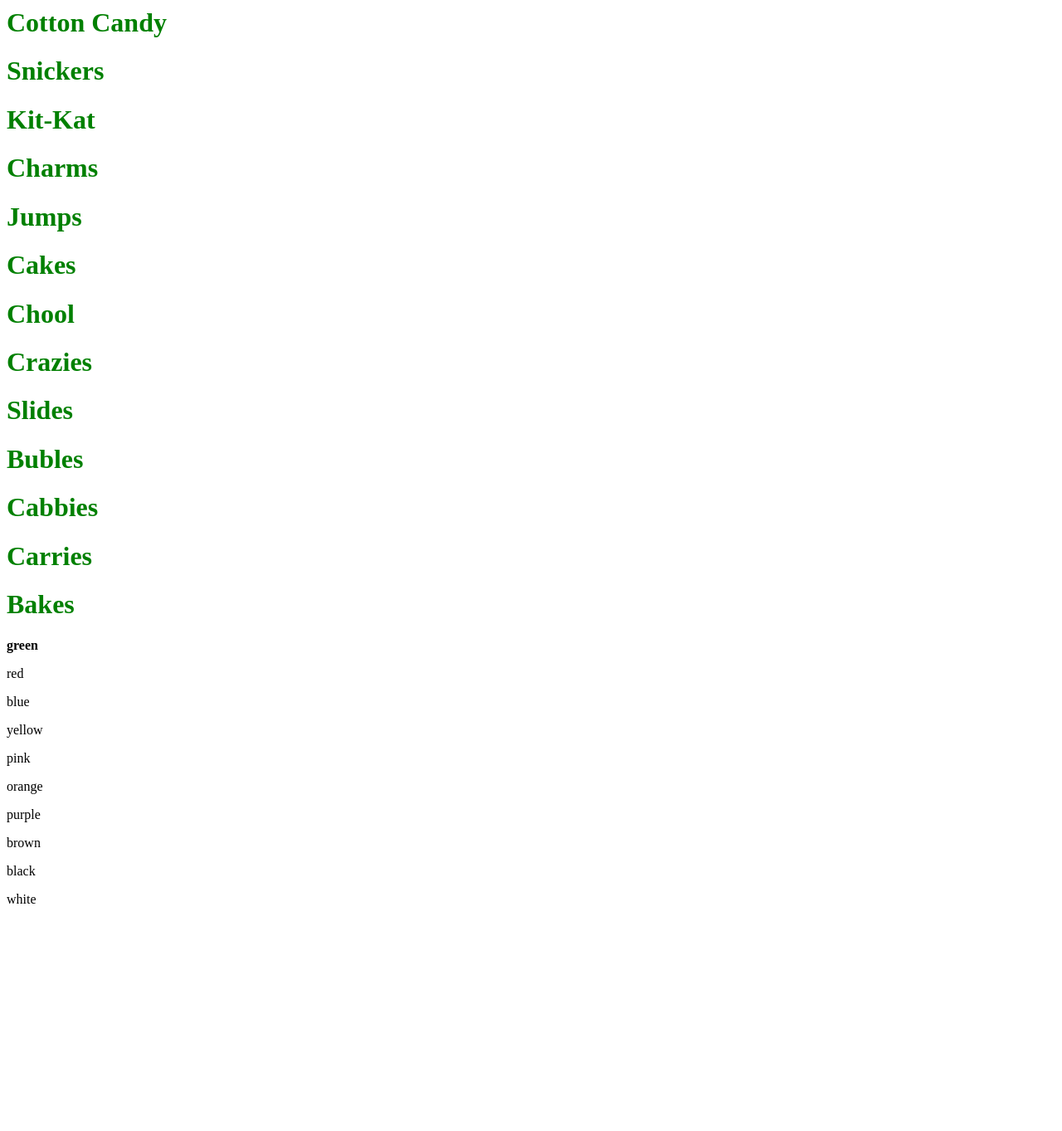
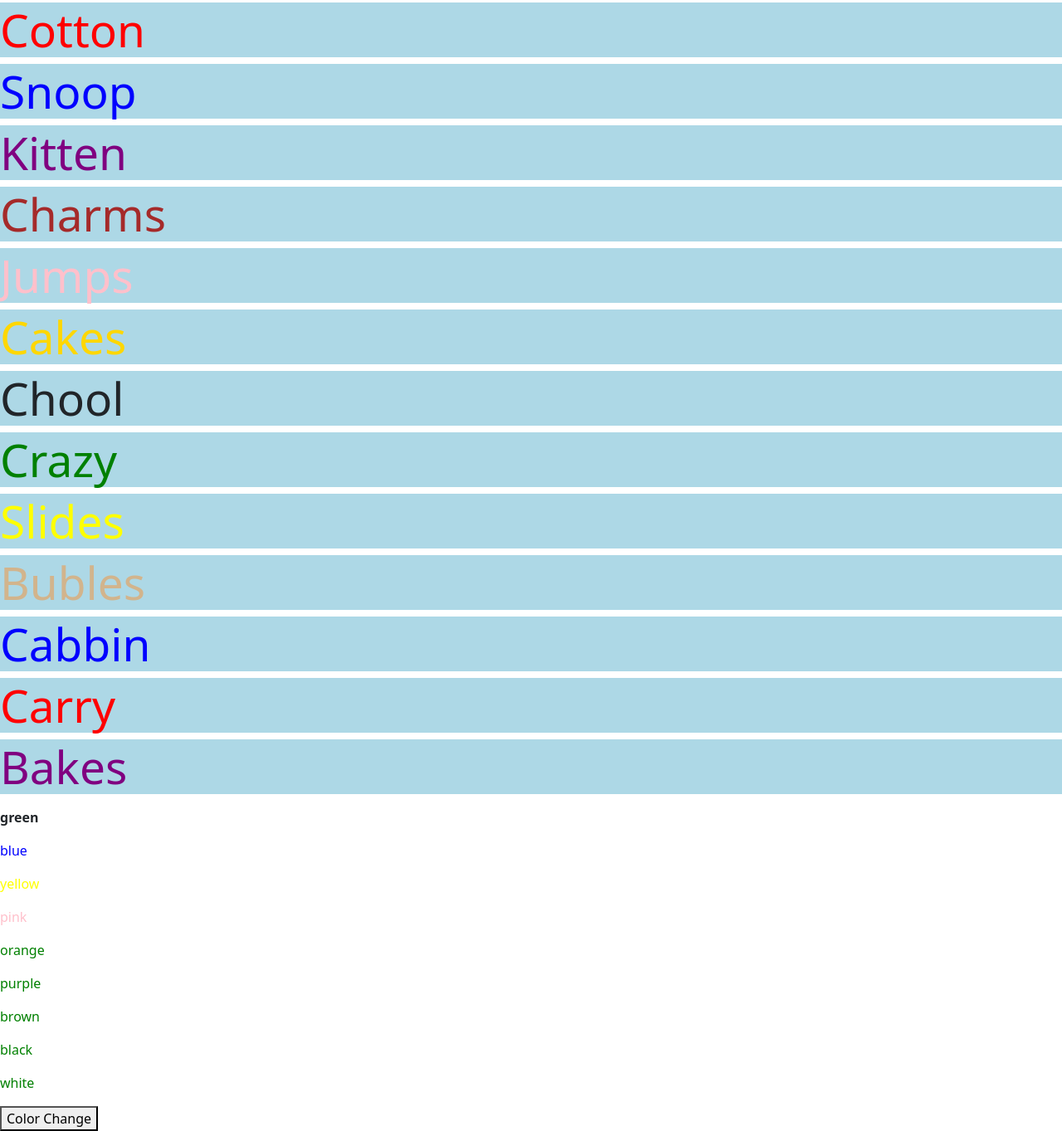
Before and after one commit to codex-c1/js-2-assignment-1, a plain HTML site: page index.html in a window 1280 px wide. Shown: the part 71-1434 px from the top of the page at 83% size. Before the commit the page ends 1180 px from the top, so only its background shows below. Drawn offline with nearby package versions, Linux system fonts and the light colour scheme.

Commit message:
correct the tags

```diff
--- a/index.html
+++ b/index.html
@@ -3,41 +3,54 @@
 <head>
     <meta charset="UTF-8">
     <meta name="viewport" content="width=device-width, initial-scale=1.0">
+    <link href="style.css" rel="stylesheet" type="text/css" />
+  <link href="https://cdn.jsdelivr.net/npm/bootstrap@5.3.2/dist/css/bootstrap.min.css"
+  rel="stylesheet" integrity="sha384-T3c6CoIi6uLrA9TneNEoa7RxnatzjcDSCmG1MXxSR1GAsXEV/Dwwykc2MPK8M2HN"
+  crossorigin="anonymous">
     <title>JavaScript 2 -- Assignment 1</title>
+
 </head>
+
+
 <body>
-    <!-- TODO 1: Make 10 H1 tags -->
+ <div>  <!-- TODO 1: Make 10 H1 tags -->
     <h1> Chocolate </h1>
-    <h1> Cotton Candy </h1>
-    <h1> Snickers </h1>
-    <h1 class="jump"> Kit-Kat </h1>
+    <h1> Cotton </h1>
+    <h1> Snoop </h1>
+    <h1 class="jump"> Kitten </h1>
     <h1> Charms </h1>
     <h1>Jumps</h1>
     <h1> Cakes </h1>
-    <h1> Chool </h1>
-    <h1> Crazies </h1>
+    <h1 style="background-color:powderblue;"></h1style> Chool </h1>
+    <h1> Crazy </h1>
     <h1> Slides </h1>
-    <h1>Bubles</h1>
-    <h1> Cabbies </h1>
-    <h1> Carries </h1>
+    <h1 style="background-color:powderblue;">Bubles</h1>
+    <h1> Cabbin </h1>
+    <h1> Carry </h1>
     <h1> Bakes </h1>
 
     <!-- TODO 2: Make 10 p tags -->
     <!-- You can make them here, or under each h1 tag, as you wish. -->
-<p><b>green</b></p>
-<p>red</p>
-<p>blue</p>
-<p>yellow</p>
-<p>pink</p>
-<p>orange</p>
-<p>purple</p>
-<p>brown</p>
-<p>black</p>
-<p>white</p>
-    <!-- TODO 3: Make 10 span tags -->
-    <!-- You can make them here, or within the p tags, as you wish. -->
+<p> </p><b>green</b></p>
+<p> <red style="color:red";><red</p>
+<p> <span style="color:blue;">blue</p>
+<p> <span style="color:yellow";>yellow</p>
+<p> <span style="color:pink";>pink</p>
+<p> <span style="color:orange"></span>orange</p>
+<p> <span style="color:purple"></span>purple</p>
+<p> <span style="color:brown"></span>brown</p>
+<p> <span style="color:black"></span>black</p>
+<p> <span style="color:khaki"></span>white</p>
+
+<!-- TODO 3: Make 10 span tags -->
+    <button
+        id= "cool-btn">
+    Color Change</button>
+
+
+        <!-- You can make them here, or within the p tags, as you wish. -->
     <!-- NOTE: span tags are inline elements -->
-
+</div>
     <!-- Bonus: Make buttons to change the style -->
 
 
--- a/script.js
+++ b/script.js
@@ -3,17 +3,86 @@
 // First we will use document.querySelectorAll to
 // get all the elements that match our selection.
 // Then we will
+let chocolateElms, cottonElms, SnoopElms, KittenElms, CharmsEmls,
+JumpsElms, CakesElms, ChoolElms, CrazyElms, SlidesElms, BublesElms,
+CabbinElms, CarryElms, BakesElms;
+
+chocolateElms= document.querySelectorAll("h1");
+chocolateElms[0].style.color= "orange";
+
+cottonElms= document.querySelectorAll("h1");
+cottonElms[1].style.color= "red";
+
+SnoopElms= document.querySelectorAll("h1");
+SnoopElms[2].style.color= "blue";
+
+KittenElms=document.querySelectorAll("h1");
+KittenElms[3].style.color= "purple";
+
+CharmsEmls=document.querySelectorAll("h1");
+CharmsEmls[4].style.color= "brown";
+
+JumpsElms=document.querySelectorAll("h1");
+JumpsElms[5].style.color= "pink";
+
+CakesElms=document.querySelectorAll("h1");
+CakesElms[6].style.color= "gold";
+
+ChoolElms=document.querySelectorAll("h1");
+ChoolElms[7].style.color= "lightpurple";
+
+CrazyElms=document.querySelectorAll("h1");
+CrazyElms[8].style.color= "green";
+
+SlidesElms= document.querySelectorAll("h1");
+SlidesElms[9].style.color= "yellow";
+
+BublesElms=document.querySelectorAll("h1");
+BublesElms[10].style.color= "tan";
+
+CabbinElms=document.querySelectorAll("h1");
+CabbinElms[11].style.color= "blue"
+
+CarryElms=document.querySelectorAll("h1");
+CarryElms[12].style.color= "red"
+
+BakesElms=document.querySelectorAll("h1");
+BakesElms[13].style.color= "purple"
 
 
+
+
+elms = document.querySelectorAll("p")
 // Declare the variable to hold our elements.
-let elms;
+for(elm of elms){
+    elm.style.color = "green";
+}
+
+for(elms of chocolateElms){
+    elms.style.backgroundColor= "lightblue"
+
+}
+
+for(elms of cottonElms){
+    elms.style.fontSize= "55px"
+}
 
 // Select the elements we wish to change.
-elms = document.querySelectorAll("h1");
+elms[0].style.color = "red"
+elms[1].style.color = "red"
+elms[2].style.color = "red"
+elms[3].style.color = "red"
 
 // Loop through the elements and change them.
-for(elm of elms)
-    elm.style.color = "green";
+function changeAll(){
+    window.alert("colors");
+    colorElement = $("#cool-btn")
+    colorElement.style.color ="yellow";
+}
+
+let coolBtn = $("#cool-btn")
+coolBtn.onclick = setmessage
+
 
        // TODO: set the backgroundColor
 
```
